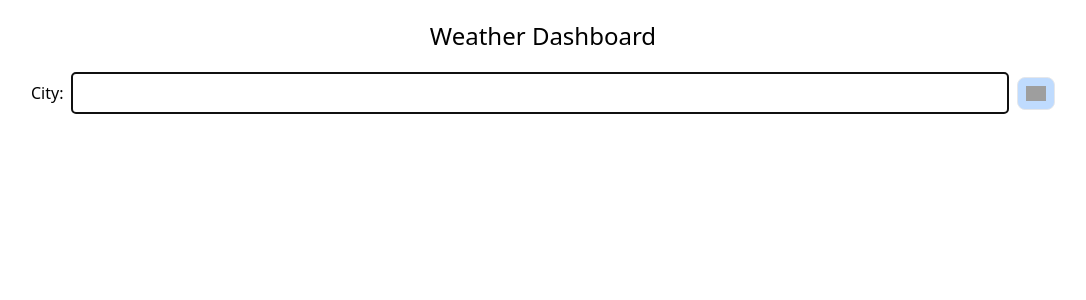
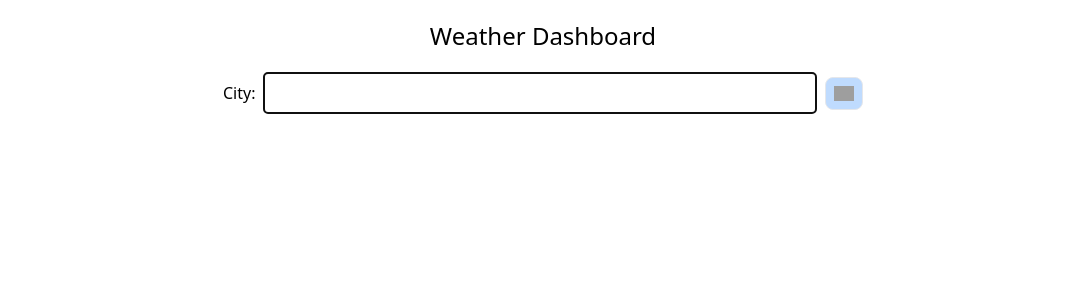
Before and after one commit to CharlesTaylor7/open-weather-dashboard, a React (Vite) app: page / in a window 1280 px wide. Shown: the top 300 px of the page, without its empty margins (97-1183 px from the left). Built offline with nearby package versions, Linux system fonts and the light colour scheme; grey boxes are pictures that could not be loaded.

Commit message:
responsive breakpoints for component width

```diff
--- a/src/components/CitySearch.tsx
+++ b/src/components/CitySearch.tsx
@@ -47,9 +47,9 @@
       <div className="flex gap-2 items-center w-full">
         <label>City:</label>
         <input
-          autoFocus
           className="grow border rounded p-2"
           type="text"
+          autoFocus
           value={dashboard.citySearchTerm}
           onChange={(event) =>
             updateDashboard((dashboard) =>
--- a/src/components/WeatherDashboard.tsx
+++ b/src/components/WeatherDashboard.tsx
@@ -9,7 +9,7 @@
   const [dashboard, updateDashboard] = useDashboardState();
   return (
     <div className="flex w-full justify-center items-center">
-      <div className="flex flex-col gap-5 m-5 w-4/5 justify-center items-start">
+      <div className="w-4/5 md:w-2/3 xl:w-1/2 flex flex-col gap-5 m-5 justify-center items-start">
         <header className="self-center bold text-2xl">Weather Dashboard</header>
         <CitySearch />
         <div className="flex flex-wrap gap-2">
--- a/tailwind.config.js
+++ b/tailwind.config.js
@@ -1,12 +1,4 @@
 /** @type {import('tailwindcss').Config} */
 export default {
   content: ['./src/**/*.tsx'],
-  theme: {
-    extend: {
-      maxWidth: {
-        '4/5': '80%',
-      },
-    },
-  },
-  plugins: [],
 };
```
